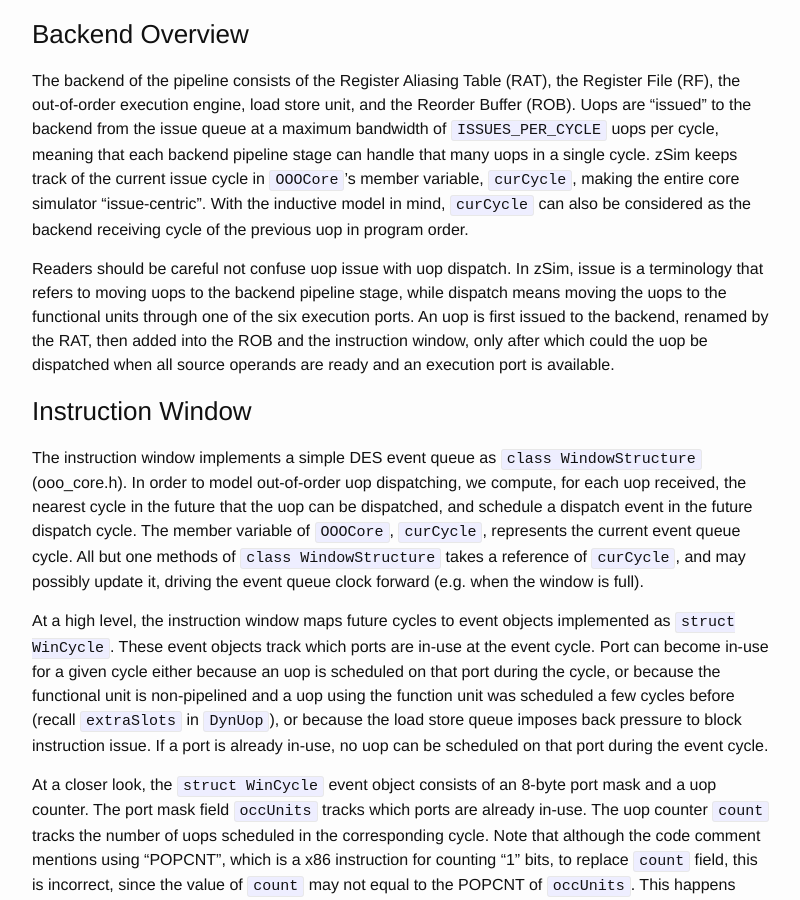
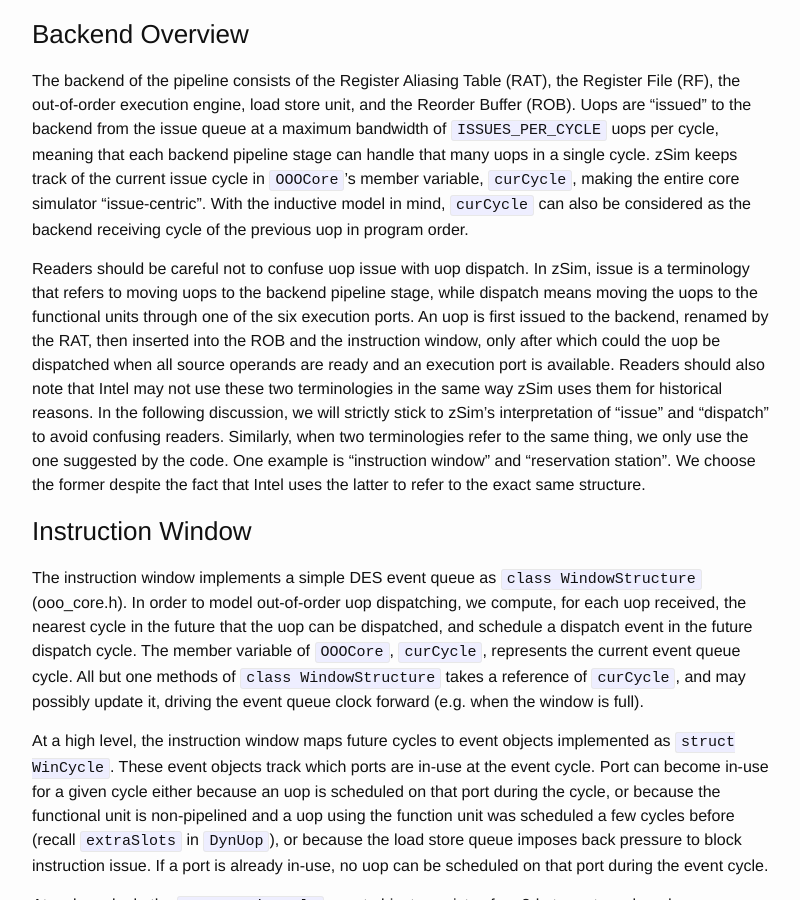
Before and after one commit to wangziqi2013/wangziqi2013.github.io, a Jekyll site: the page built from _posts/2019-12-31-zsim-microarch.markdown, in a window 1280 px wide and 900 px high, scrolled down 14379 px. Shown: the whole window, without its empty margins (238-1038 px from the left). Built offline with Jekyll 4.4.1, drawn with Linux system fonts in a browser that asks for light colours.

Commit message:
Adding term

```diff
--- a/_posts/2019-12-31-zsim-microarch.markdown
+++ b/_posts/2019-12-31-zsim-microarch.markdown
@@ -521,11 +521,15 @@ single cycle. zSim keeps track of the current issue cycle in `OOOCore`'s member
 core simulator "issue-centric". With the inductive model in mind, `curCycle` can also be considered as the backend receiving
 cycle of the previous uop in program order.
 
-Readers should be careful not confuse uop issue with uop dispatch. In zSim, issue is a terminology that refers to moving
+Readers should be careful not to confuse uop issue with uop dispatch. In zSim, issue is a terminology that refers to moving
 uops to the backend pipeline stage, while dispatch means moving the uops to the functional units through one of the six
-execution ports. An uop is first issued to the backend, renamed by the RAT, then added into the ROB and the
+execution ports. An uop is first issued to the backend, renamed by the RAT, then inserted into the ROB and the
 instruction window, only after which could the uop be dispatched when all source operands are ready and an execution
-port is available.
+port is available. Readers should also note that Intel may not use these two terminologies in the same way zSim uses them
+for historical reasons. In the following discussion, we will strictly stick to zSim's interpretation of "issue" and "dispatch"
+to avoid confusing readers. Similarly, when two terminologies refer to the same thing, we only use the one suggested by
+the code. One example is "instruction window" and "reservation station". We choose the former despite the fact that
+Intel uses the latter to refer to the exact same structure.
 
 ### Instruction Window
 
```
